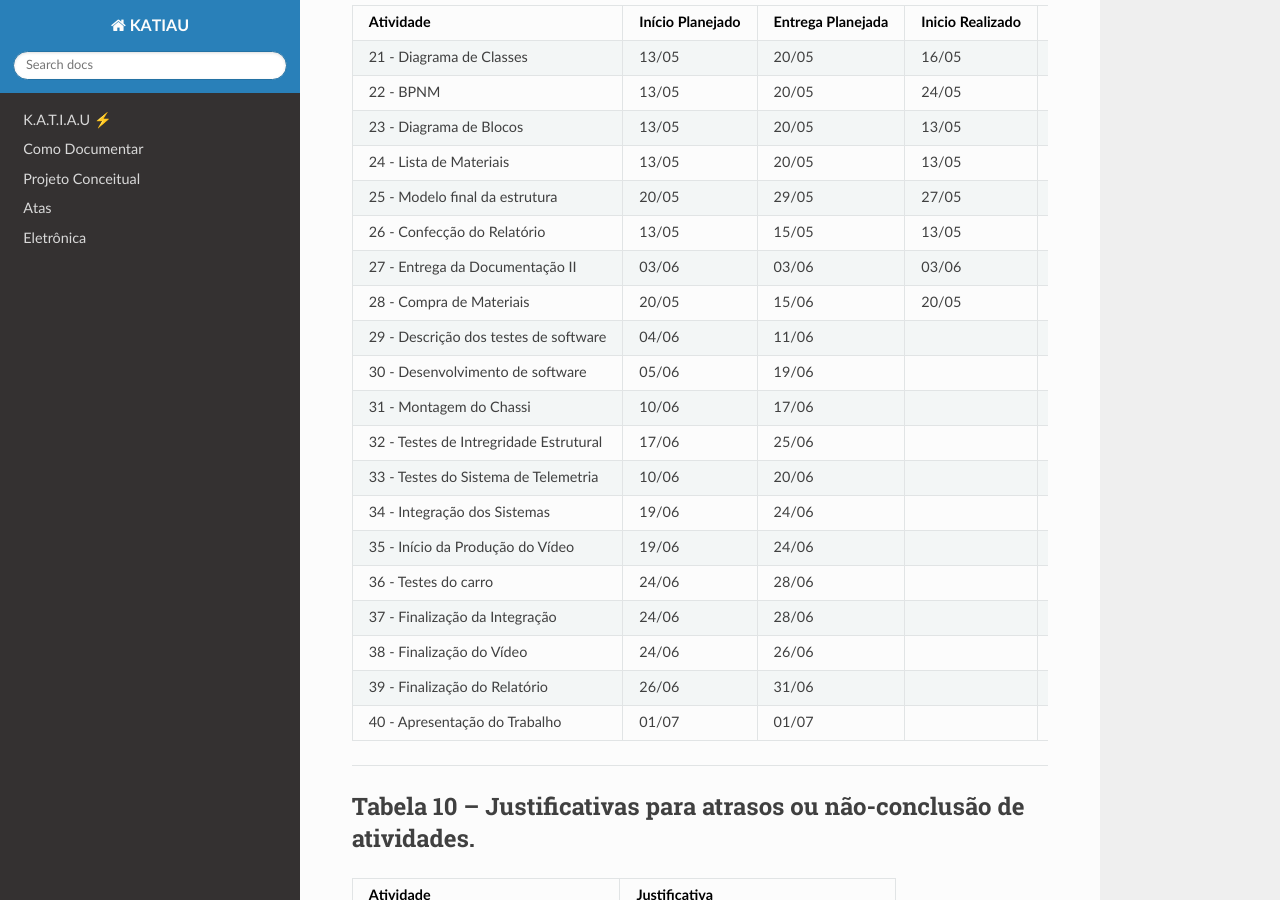
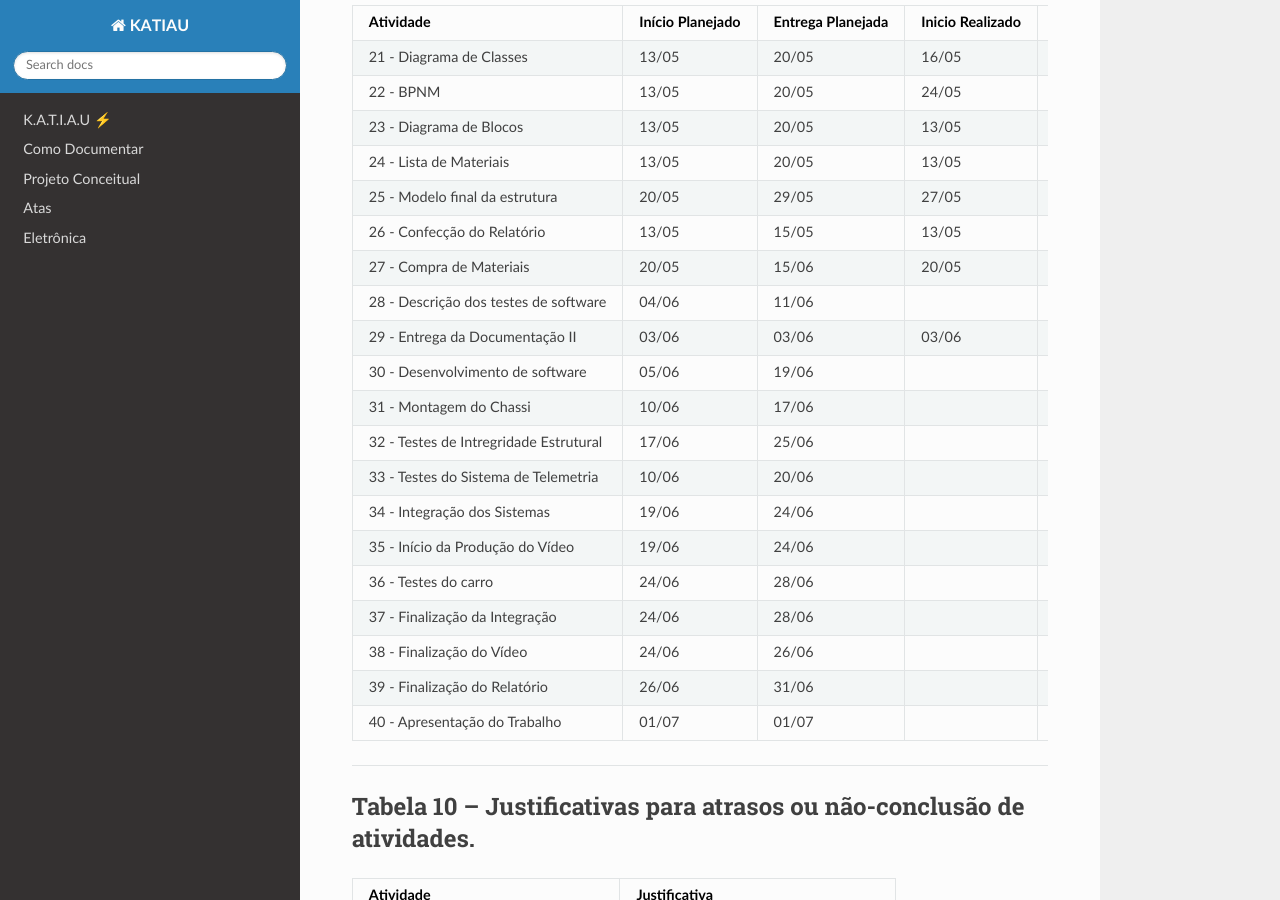
Before and after one commit to PI1-2024-1/PI1-KATIAU-docs, an MkDocs documentation site: the page built from docs/Documentacao/6_Cronograma.md, in a window 1280 px wide and 900 px high, scrolled down 1232 px. Built offline with MkDocs 1.6.1, drawn with Linux system fonts in a browser that asks for light colours; nearby versions of some CDN libraries; some of the changed lines change nothing that is shown.

Commit message:
Correção de justificativas e atividades predecessoras

```diff
--- a/docs/Documentacao/6_Cronograma.md
+++ b/docs/Documentacao/6_Cronograma.md
@@ -22,19 +22,19 @@
 | 4 - Termo de Abertura do Projeto   | 22/04 | 22/04 | 29/04 | 29/04 |                   |Sub-Grupo TAP           |
 | 5 - Projeto Conceitual do Produto  | 29/04 | 02/05 | 29/04 | 06/05 |                   |Sub-Grupo PCP           |
 | 6 - Introdução e Resumo do Projeto | 29/04 | 02/05 | 29/04 | 02/05 |                   |Sub-Grupo Overleaf      |
-| 7 - Cronograma do Projeto          | 22/04 | 29/04 | 22/04 | 02/05 | 3 e 4             |Sub-Grupo Cronograma    |
-| 8 - Entrega da Documentação I      | 06/05 | 06/05 | 06/05 | 06/05 | 2, 3, 4, 5, 6 e 7 |Gerente Geral           |
-| 9 - Reunião de Alinhamento         | 06/05 | 06/05 | 06/05 | 06/05 |                   |Todos Integrantes       |
-| 10 - Definição de Modelo Energético| 06/05 | 13/05 | 07/05 | 14/05 |                   |Sub-Grupo Energia       |
-| 11 - Cálculos do Modo Energético   | 06/05 | 13/05 | 07/05 | 14/05 |                   |Sub-Grupo Energia       |
-| 12 - Modelagem dos Sensores        | 06/05 | 13/05 | 06/05 | 13/05 | 11                |Sub-Grupo Eletrônica    |
-| 13 - Arquitetura de Software       | 06/05 | 20/05 | 14/05 | 19/05 |                   |Sub-Grupo Software      |
-| 14 - Estudo da Estrutura do Ovo    | 06/05 | 20/05 | 06/05 | 20/05 | 13                |Sub-Grupo Estrutura     |
-| 15 - Modelagem do Desenho Técnico  | 06/05 | 20/05 | 13/05 | 29/05 | 13 e 14           |Sub-Grupo Estrutura     |
-| 16 - Definição de Documentação     | 06/05 | 13/05 | 06/05 | 13/05 | 16                |Sub-grupo software      |
+| 7 - Cronograma do Projeto          | 22/04 | 29/04 | 22/04 | 02/05 | 1 a 5             |Sub-Grupo Cronograma    |
+| 8 - Entrega da Documentação I      | 06/05 | 06/05 | 06/05 | 06/05 | 1 a 7             |Gerente Geral           |
+| 9 - Reunião de Alinhamento         | 06/05 | 06/05 | 06/05 | 06/05 | 1                 |Todos Integrantes       |
+| 10 - Definição de Modelo Energético| 06/05 | 13/05 | 07/05 | 14/05 | 5                 |Sub-Grupo Energia       |
+| 11 - Cálculos do Modo Energético   | 06/05 | 13/05 | 07/05 | 14/05 | 10                |Sub-Grupo Energia       |
+| 12 - Modelagem dos Sensores        | 06/05 | 13/05 | 06/05 | 13/05 |                   |Sub-Grupo Eletrônica    |
+| 13 - Arquitetura de Software       | 06/05 | 20/05 | 14/05 | 19/05 | 5                 |Sub-Grupo Software      |
+| 14 - Estudo da Estrutura do Ovo    | 06/05 | 20/05 | 06/05 | 20/05 |                   |Sub-Grupo Estrutura     |
+| 15 - Modelagem do Desenho Técnico  | 06/05 | 20/05 | 13/05 | 29/05 | 14                |Sub-Grupo Estrutura     |
+| 16 - Definição de Documentação     | 06/05 | 13/05 | 06/05 | 13/05 | 5                 |Sub-grupo software      |
 | 17 - Modelagem de Movimentação     | 06/05 | 13/05 | 06/05 | 13/05 | 15                |Sub-grupo Eletrônica    |
-| 18 - Modelagem de Telemetria       | 06/05 | 13/05 | 06/05 | 13/05 | 12 e 18           |Sub-grupo Eletrônica    |
-| 19 - Diagrama de Casos de Uso      | 06/05 | 20/05 | 16/05 | 21/05 | 16 e 17           |Sub-grupo Software      |
+| 18 - Modelagem de Telemetria       | 06/05 | 13/05 | 06/05 | 13/05 | 17                |Sub-grupo Eletrônica    |
+| 19 - Diagrama de Casos de Uso      | 06/05 | 20/05 | 16/05 | 21/05 | 13                |Sub-grupo Software      |
 | 20 - Lista de Casos de Uso(Backlog)| 13/05 | 20/05 | 16/05 | 02/06 | 19                |Sub-grupo Software      |
 
 ___________________________________________________________________________________
@@ -42,26 +42,26 @@
 
 | Atividade | Início Planejado | Entrega Planejada | Inicio Realizado | Entrega Realizada | Ativadades Predecessoras | Responsáveis |
 | ------------------------------------- | ----- | ----- | ----- | ----- | ------------------- | ------------------- |
-| 21 - Diagrama de Classes              | 13/05 | 20/05 | 16/05 | 20/05 | 16 e 17             |Sub-grupo Software   |
-| 22 - BPNM                             | 13/05 | 20/05 | 24/05 | 31/05 | 16 e 17             |Sub-grupo Software   |
-| 23 - Diagrama de Blocos               | 13/05 | 20/05 | 13/05 | 20/05 |                     |Sub-grupo Eletronica |
-| 24 - Lista de Materiais               | 13/05 | 20/05 | 13/05 | 03/06 | 10, 12 e 15         | Gerentes            |
-| 25 - Modelo final da estrutura        | 20/05 | 29/05 | 27/05 | 29/05 | 14,15 e 17          |Sub-grupo Estrutura  |
-| 26 - Confecção do Relatório           | 13/05 | 15/05 | 13/05 | 03/06 | 11, 17 e 23         |Sub-grupo overleaf   |
-| 27 - Entrega da Documentação II       | 03/06 | 03/06 | 03/06 | 03/06 | 28 e 29             |Gerente Geral        |
-| 28 - Compra de Materiais              | 20/05 | 15/06 | 20/05 |       | 23                  | Gerentes            |
-| 29 - Descrição dos testes de software | 04/06 | 11/06 |       |       |                     |Sub-grupo Software   |
-| 30 - Desenvolvimento de software      | 05/06 | 19/06 |       |       |                     | Sub-grupo Software  |
-| 31 - Montagem do Chassi               | 10/06 | 17/06 |       |       | 26 e 12             |Sub-grupo Estrutura  |
-| 32 - Testes de Intregridade Estrutural| 17/06 | 25/06 |       |       | 13, 15 e 25         |Sub-grupo Estrutura  |
-| 33 - Testes do Sistema de Telemetria  | 10/06 | 20/06 |       |       | 19 e 26             |Sub-grupo eletrônica |
-| 34 - Integração dos Sistemas          | 19/06 | 24/06 |       |       | 24 e 25             |Sub-grupo eletrônica e software |
-| 35 - Início da Produção do Vídeo      | 19/06 | 24/06 |       |       |                     |Sub-grupo Vídeo      |
-| 36 - Testes do carro                  | 24/06 | 28/06 |       |       | 28                  |Sub-grupo eletrônica |
-| 37 - Finalização da Integração        | 24/06 | 28/06 |       |       | 31                  |Sub-grupo eletrônica |
-| 38 - Finalização do Vídeo             | 24/06 | 26/06 |       |       | 32, 33 e 34         |Sub-grupo vídeo      |
-| 39 - Finalização do Relatório         | 26/06 | 31/06 |       |       | 29                  |Sub-grupo overleaf   |
-| 40 - Apresentação do Trabalho         | 01/07 | 01/07 |       |       |                     |Todos Integrantes    |
+| 21 - Diagrama de Classes              | 13/05 | 20/05 | 16/05 | 20/05 | 13                  |Sub-grupo Software   |
+| 22 - BPNM                             | 13/05 | 20/05 | 24/05 | 31/05 | 13                  |Sub-grupo Software   |
+| 23 - Diagrama de Blocos               | 13/05 | 20/05 | 13/05 | 20/05 | 17                  |Sub-grupo Eletronica |
+| 24 - Lista de Materiais               | 13/05 | 20/05 | 13/05 | 03/06 | 15 e 17             | Gerentes            |
+| 25 - Modelo final da estrutura        | 20/05 | 29/05 | 27/05 | 29/05 | 14, 15, 17 e 24     |Sub-grupo Estrutura  |
+| 26 - Confecção do Relatório           | 13/05 | 15/05 | 13/05 | 03/06 | 9 a 25              |Sub-grupo overleaf   |
+| 27 - Compra de Materiais              | 20/05 | 15/06 | 20/05 |       | 24                  | Gerentes            |
+| 28 - Descrição dos testes de software | 04/06 | 11/06 |       |       |                     |Sub-grupo Software   |
+| 29 - Entrega da Documentação II       | 03/06 | 03/06 | 03/06 | 03/06 | 26                  |Gerente Geral        |
+| 30 - Desenvolvimento de software      | 05/06 | 19/06 |       |       | 19, 20, 21, 22 e 28 | Sub-grupo Software  |
+| 31 - Montagem do Chassi               | 10/06 | 17/06 |       |       | 25 e 27             |Sub-grupo Estrutura  |
+| 32 - Testes de Intregridade Estrutural| 17/06 | 25/06 |       |       | 31                  |Sub-grupo Estrutura  |
+| 33 - Testes do Sistema de Telemetria  | 10/06 | 20/06 |       |       | 32                  |Sub-grupo eletrônica |
+| 34 - Integração dos Sistemas          | 19/06 | 24/06 |       |       | 30 a 33             |Sub-grupo eletrônica e software |
+| 35 - Início da Produção do Vídeo      | 19/06 | 24/06 |       |       | 30 a 34             |Sub-grupo Vídeo      |
+| 36 - Testes do carro                  | 24/06 | 28/06 |       |       | 30 a 34             |Sub-grupo eletrônica |
+| 37 - Finalização da Integração        | 24/06 | 28/06 |       |       | 37                  |Sub-grupo eletrônica |
+| 38 - Finalização do Vídeo             | 24/06 | 26/06 |       |       | 35                  |Sub-grupo vídeo      |
+| 39 - Finalização do Relatório         | 26/06 | 31/06 |       |       | 30 a 38             |Sub-grupo overleaf   |
+| 40 - Apresentação do Trabalho         | 01/07 | 01/07 |       |       | 39                  |Todos Integrantes    |
 
 ___________________________________________________________________________________
 
```
